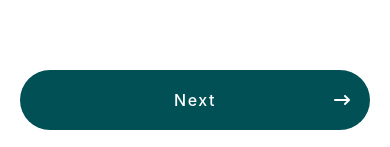
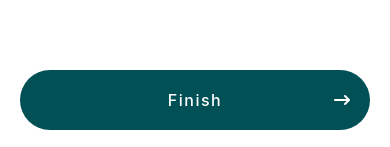
Before and after one commit to mukaramawan/Quiz-App, a React Native app: screen / in a window 390 px wide. Shown: the part 694-841 px from the top of the page. Built offline with nearby package versions, Linux system fonts and the light colour scheme.

Commit message:
Extended Button Component

```diff
--- a/src/app/QuizScreen.tsx
+++ b/src/app/QuizScreen.tsx
@@ -5,6 +5,7 @@ import FontAwesome6 from "@expo/vector-icons/FontAwesome6";
 import QuestionCard from "../components/QuestionCard";
 import questions from "../assets/questions";
 import Card from "../components/Card";
+import Button from "../components/Button";
 
 function QuizScreen() {
   const question = questions[5];
@@ -26,23 +27,14 @@ function QuizScreen() {
           </Card>
         )}
 
-        <Pressable
-          style={styles.btn}
-          onPress={() => {
-            console.log("Button Pressed!");
-          }}
-          onLongPress={() => {
-            console.log("Button Long Pressed!");
-          }}
-        >
-          <Text style={styles.btnText}>Next</Text>
-          <FontAwesome6
-            name="arrow-right-long"
-            size={16}
-            color="white"
-            style={styles.buttonIcon}
-          />
-        </Pressable>
+        <Button
+          title="Finish"
+          onPress={()=>console.warn("Button Pressed!")}
+          onLongPress={()=>console.warn("Long Button Pressed!")}
+          rightIcon={
+            <FontAwesome6 name="arrow-right-long" size={16} color="white" />
+          }
+        />
       </View>
     </SafeAreaView>
   );
@@ -70,21 +62,4 @@ const styles = StyleSheet.create({
     fontWeight: "bold",
     color: "#005055",
   },
-  btn: {
-    backgroundColor: "#005055",
-    padding: 20,
-    borderRadius: 100,
-    justifyContent: "center",
-    alignItems: "center",
-  },
-  btnText: {
-    color: "white",
-    fontSize: 16,
-    fontWeight: 500,
-    letterSpacing: 1.5,
-  },
-  buttonIcon: {
-    position: "absolute",
-    right: 20,
-  },
 });
--- /dev/null
+++ b/src/components/Button.tsx
@@ -0,0 +1,45 @@
+import {
+  Pressable,
+  StyleSheet,
+  Text,
+  View,
+  PressableProps,
+} from "react-native";
+import React from "react";
+
+type Button = {
+  title: string;
+  rightIcon?: React.ReactNode;
+} & PressableProps;
+// & ComponentProps<typeof Pressable>;
+
+const Button = ({ title, rightIcon, ...pressableProps}: Button) => {
+  return (
+    <Pressable style={styles.btn} {...pressableProps}>
+      <Text style={styles.btnText}>{title}</Text>
+      <View style={styles.rightIcon}>{rightIcon}</View>
+    </Pressable>
+  );
+};
+
+export default Button;
+
+const styles = StyleSheet.create({
+  btn: {
+    backgroundColor: "#005055",
+    padding: 20,
+    borderRadius: 100,
+    justifyContent: "center",
+    alignItems: "center",
+  },
+  btnText: {
+    color: "white",
+    fontSize: 16,
+    fontWeight: 500,
+    letterSpacing: 1.5,
+  },
+  rightIcon: {
+    position: "absolute",
+    right: 20,
+  },
+});
```
